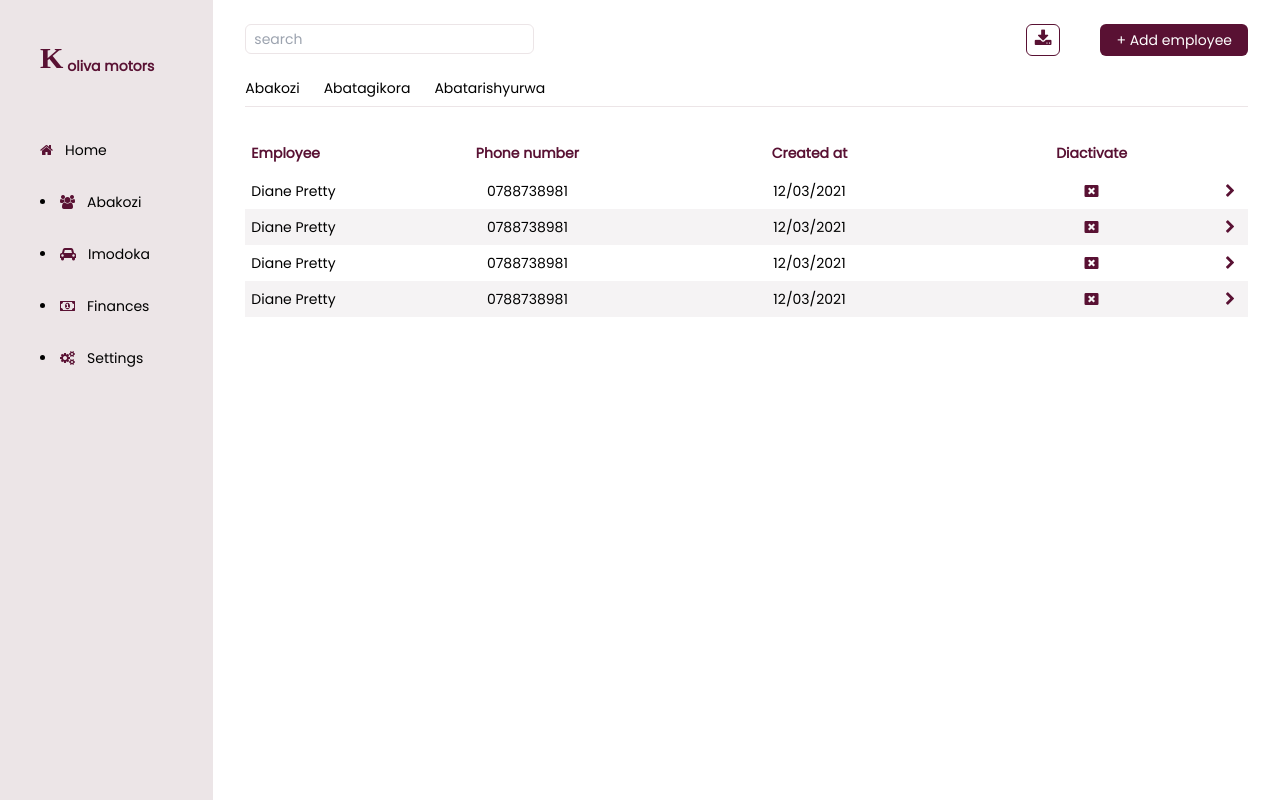
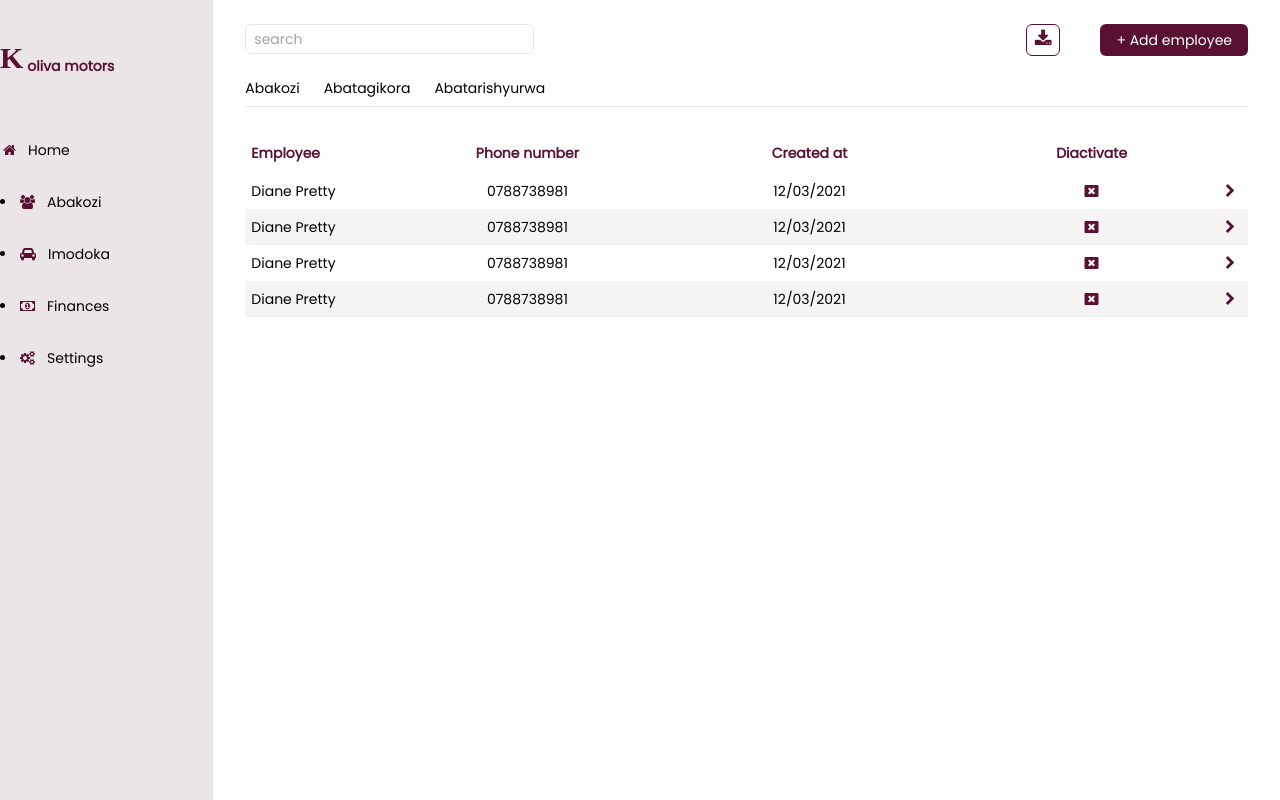
Before and after one commit to dianKoliva/kmFront, a React (Vite) app in the folder km/: page /employees in a window 1280 px wide. Built offline with nearby package versions, Linux system fonts and the light colour scheme; a web font is replaced by a local one.

Commit message:
new changes

```diff
--- a/km/src/components/nav/LefBar.jsx
+++ b/km/src/components/nav/LefBar.jsx
@@ -2,7 +2,7 @@ import React from 'react'
 
 const LefBar = () => {
     return (
-        <div className='  bg-side h-screen lg:pl-10 pt-0 text-sm '>
+        <div className='  bg-side h-screen  pt-0 text-sm '>
 
 <div className='flex pt-10  text-def'> <h1 className=' k font-bold text-3xl  '>K</h1>
 
@@ -12,8 +12,11 @@ const LefBar = () => {
 
 <div className='mt-16 '>
 
-        <i className="fa cursor-pointer text-def fa-home mr-3"></i>
+   <div className='  hover:border-def  border-side border-l-3 borer-solid '>
+   <i className="fa cursor-pointer text-def fa-home mr-3"></i>
             Home
+   </div>
+
         <li className='pt-8'>
         <i className="fa cursor-pointer text-def fa-users mr-3"></i>
          Abakozi</li>
```
